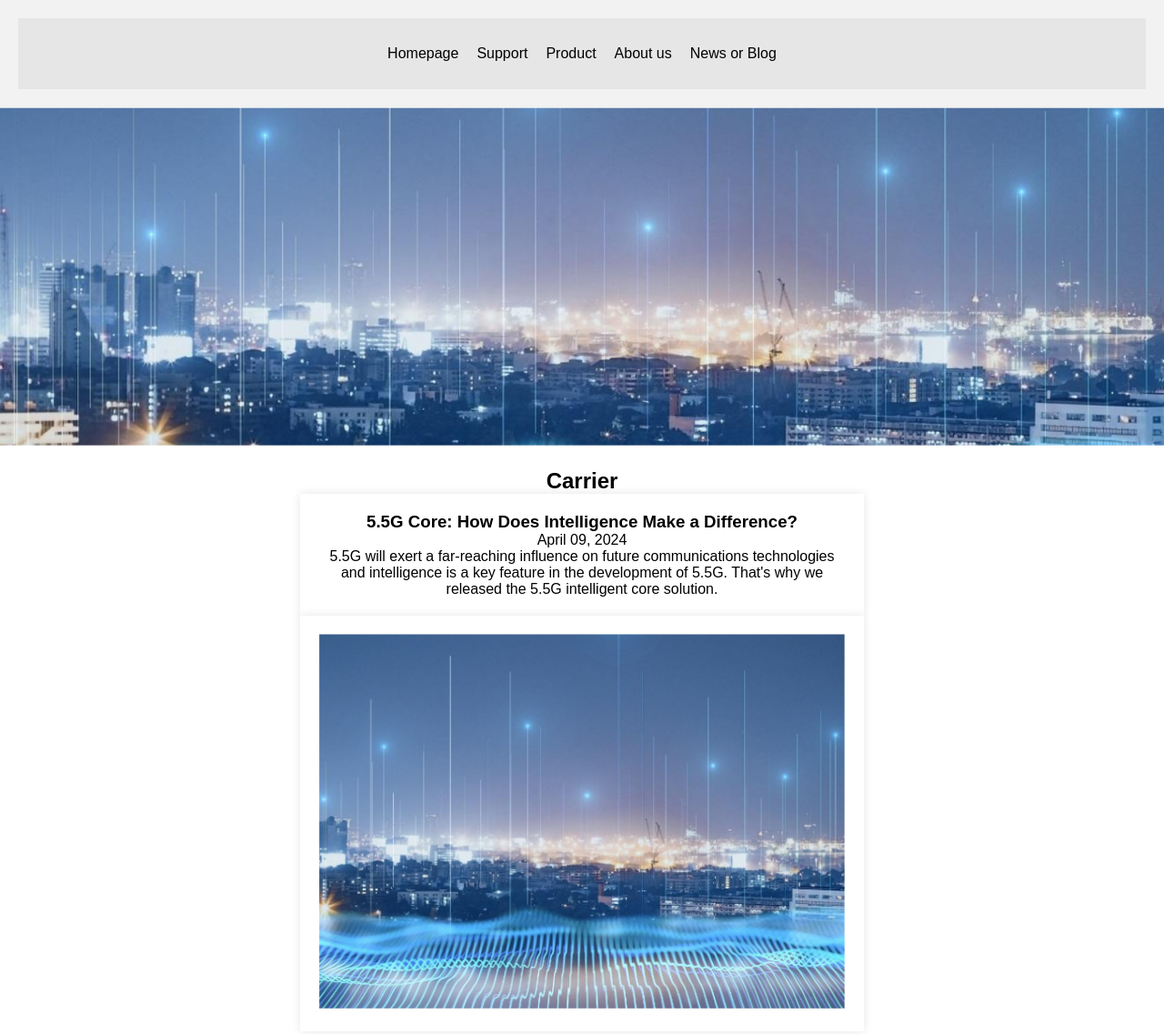
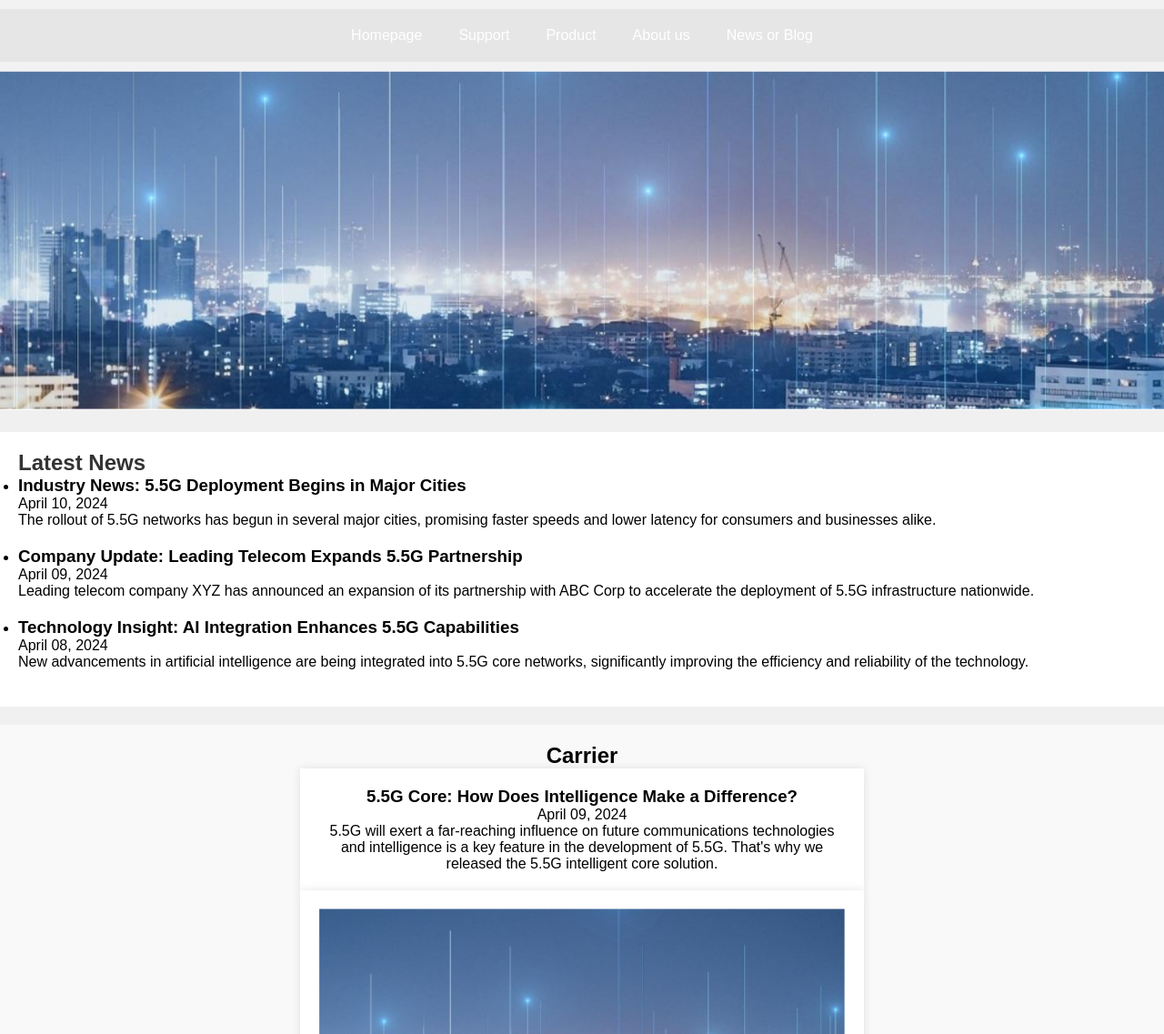
Before and after one commit to 1101058129/452project.io, a plain HTML site: page 5.html in a window 1280 px wide. Shown: the top 1137 px of the page at 91% size. Drawn offline with Linux system fonts and the light colour scheme.

Commit message:
Add files via upload

```diff
--- a/5.html
+++ b/5.html
@@ -9,13 +9,11 @@
 <body>
     <header>
         <nav>
-            <nav>
-                <a href="index.html">Homepage</a>
-                <a href="2.html">Support</a>
-                <a href="3.html">Product</a>
-                <a href="4.html">About us</a>
-                <a href="5.html">News or Blog</a>
-            </nav>
+            <a href="index.html">Homepage</a>
+            <a href="2.html">Support</a>
+            <a href="3.html">Product</a>
+            <a href="4.html">About us</a>
+            <a href="5.html">News or Blog</a>
         </nav>
     </header>
 
@@ -23,6 +21,27 @@
         <div class="hero-image">
             <img src="18.jpg" alt="Cityscape at Night">
         </div>
+    </section>
+
+    <section class="news">
+        <h2>Latest News</h2>
+        <ul>
+            <li>
+                <h3>Industry News: 5.5G Deployment Begins in Major Cities</h3>
+                <p>April 10, 2024</p>
+                <p>The rollout of 5.5G networks has begun in several major cities, promising faster speeds and lower latency for consumers and businesses alike.</p>
+            </li>
+            <li>
+                <h3>Company Update: Leading Telecom Expands 5.5G Partnership</h3>
+                <p>April 09, 2024</p>
+                <p>Leading telecom company XYZ has announced an expansion of its partnership with ABC Corp to accelerate the deployment of 5.5G infrastructure nationwide.</p>
+            </li>
+            <li>
+                <h3>Technology Insight: AI Integration Enhances 5.5G Capabilities</h3>
+                <p>April 08, 2024</p>
+                <p>New advancements in artificial intelligence are being integrated into 5.5G core networks, significantly improving the efficiency and reliability of the technology.</p>
+            </li>
+        </ul>
     </section>
 
     <section class="carrier">
--- a/styles.css
+++ b/styles.css
@@ -1,4 +1,4 @@
-Jon Wu Yuhan
+/* Jon Wu Yuhan */
 body {
     margin: 0;
     font-family: Arial, sans-serif;
@@ -371,3 +371,68 @@ footer {
     padding: 20px;
     text-align: center;
 }
+
+
+/* Reset default margin and padding */
+body, h1, h2, h3, p, ul {
+    margin: 0;
+    padding: 0;
+}
+
+/* Global styles */
+body {
+    font-family: Arial, sans-serif;
+    background-color: #f0f0f0;
+}
+
+.container {
+    max-width: 1200px;
+    margin: 0 auto;
+    padding: 0 20px;
+}
+
+header {
+    color: #fff;
+    padding: 10px 0;
+}
+
+nav {
+    text-align: center;
+}
+
+nav a {
+    color: #fff;
+    text-decoration: none;
+    margin: 0 10px;
+}
+
+.hero-image {
+    text-align: center;
+}
+
+.news {
+    background-color: #fff;
+    padding: 20px;
+    margin-top: 20px;
+}
+
+.news h2 {
+    color: #333;
+}
+
+.news li {
+    margin-bottom: 20px;
+}
+
+.carrier {
+    background-color: #f9f9f9;
+    padding: 20px;
+    margin-top: 20px;
+}
+
+footer {
+    background-color: #333;
+    color: #fff;
+    text-align: center;
+    padding: 10px 0;
+}
```
Also changed, not shown: 4.html (+28 -7 lines), location-map.jpg (added).
